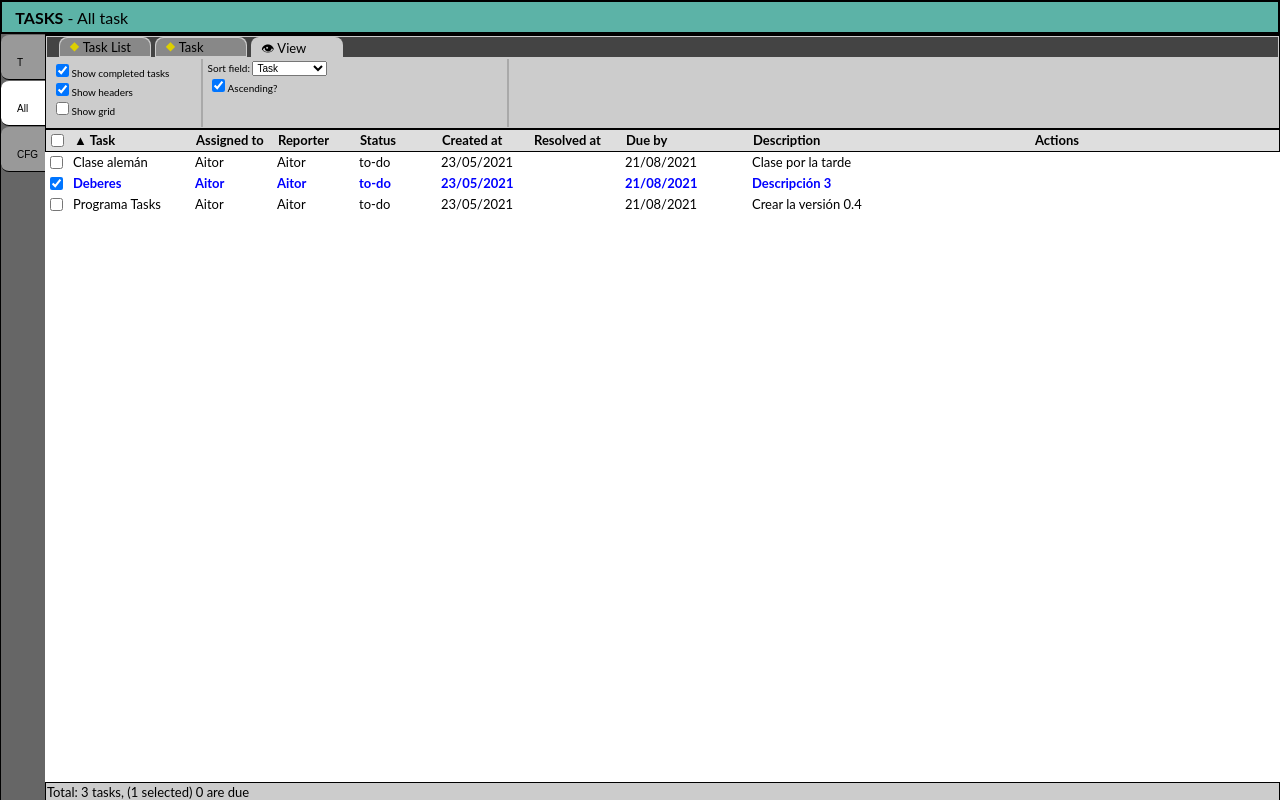
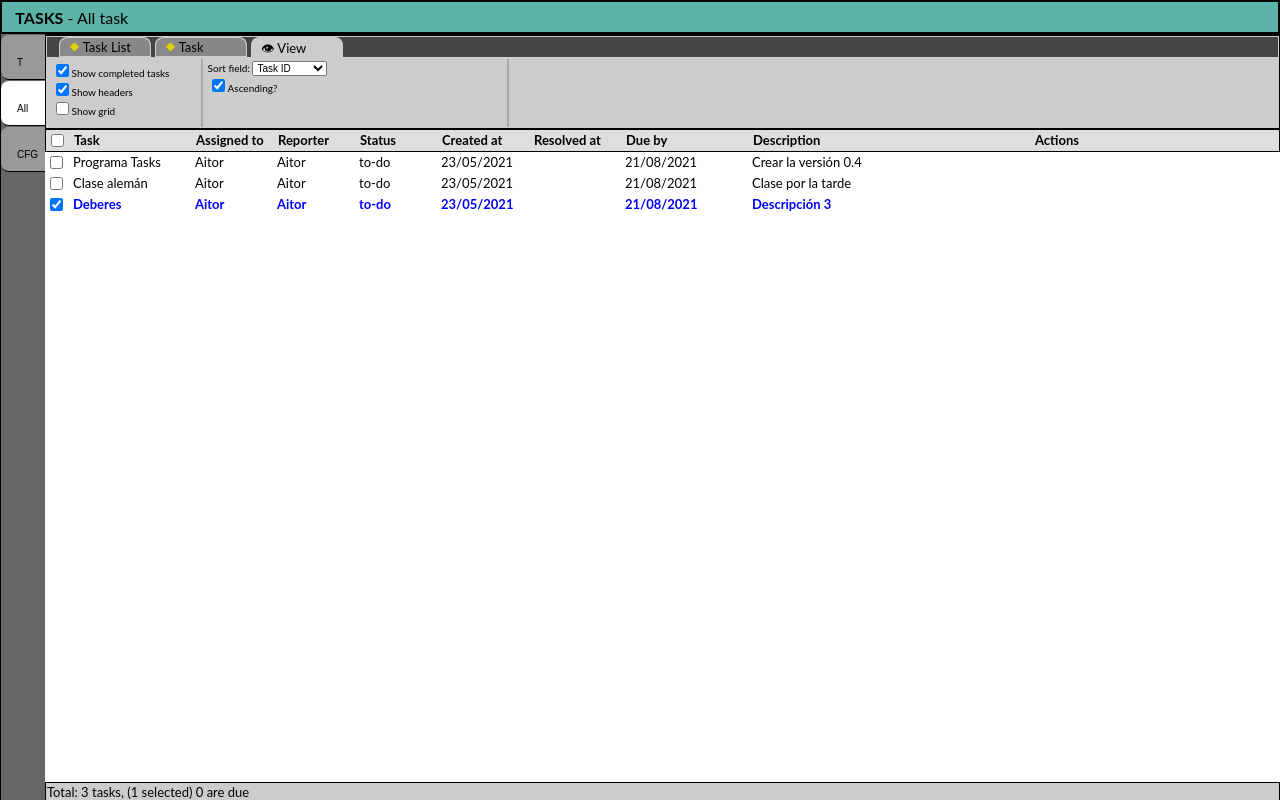
Before and after one commit to aitor-sm/angular-ivy-655t8v, an Angular app: page / in a window 1280 px wide. Both pictures are taken after a click on the button "👁 View". Built offline with nearby package versions, Linux system fonts and the light colour scheme.

Commit message:
Ordering and sortField are part of the view

```diff
--- a/src/app/NCobject.service.ts
+++ b/src/app/NCobject.service.ts
@@ -33,6 +33,8 @@ export class NCobjectS {
       a[0].setXField ("showTerminal", true);
       a[0].setXField ("showGrid", false);
       a[0].setXField ("showHeaders", true);
+      a[0].setXField ("sortField", 0);
+      a[0].setXField ("ascending", true);
       break;
     }
 
--- a/src/app/tasklist.comp.component.html
+++ b/src/app/tasklist.comp.component.html
@@ -114,16 +114,16 @@
           <div id="ViewProps" class="toolbartabcontent" style="display:block">
           <table height=100%><tr><td class="toolbar_section" width=150px>
 
-          &nbsp;<input type="checkbox" [(ngModel)]="this.currentView.showTerminal" (change)="vw_toggleTerminalTasks($event)">Show completed tasks<br>
-          &nbsp;<input type="checkbox" [(ngModel)]="this.currentView.showHeaders" >Show headers<br>
-          &nbsp;<input type="checkbox" [(ngModel)]="this.currentView.showGrid" >Show grid<br>
+          &nbsp;<input type="checkbox" [(ngModel)]="currentView.showTerminal" (change)="vw_toggleTerminalTasks($event)">Show completed tasks<br>
+          &nbsp;<input type="checkbox" [(ngModel)]="currentView.showHeaders" >Show headers<br>
+          &nbsp;<input type="checkbox" [(ngModel)]="currentView.showGrid" >Show grid<br>
 
           </td><td class="toolbar_section" width=300px>
-          &nbsp;Sort field:  <select class="toolbarbox" required size=0 [(ngModel)]='sortField' >
+          &nbsp;Sort field:  <select class="toolbarbox" required size=0 [(ngModel)]='currentView.sortField' >
       <option *ngFor="let item of [].constructor(fields.length); let i = index" [value]="i">{{fields[i].FCaption}}</option>
       </select>
           <br>
-          &nbsp;<input type="checkbox" [(ngModel)]="ascending" >Ascending?<br>
+          &nbsp;<input type="checkbox" [(ngModel)]="currentView.ascending" >Ascending?<br>
 
 
 
@@ -226,7 +226,7 @@
       <!--------- Non-empty TABLE  ---->
 
       <ng-template #task_tableelements>
-        <ng-container *ngFor="let task of TL.subFilter(applyFilter) | DBsort:ascending:fields[sortField].FName:fields[sortField].FType ">
+        <ng-container *ngFor="let task of TL.subFilter(applyFilter) | DBsort:currentView.ascending:fields[currentView.sortField].FName:fields[currentView.sortField].FType ">
           <tr *ngIf="applyFilter(task)" class=record (mouseover)="onMouseOver(task)" (mouseout)="onMouseOut(task)"
             [class.highlight]="Parameters['highlightRecord'](task)" [class.selected]="task.selected">
 
--- a/src/app/tasklist.comp.component.ts
+++ b/src/app/tasklist.comp.component.ts
@@ -77,8 +77,8 @@ export class TaskList_comp implements OnInit {
   op_description: string;
 
   // Sorting options (temporary)
-  ascending : boolean = true;
-  sortField : number  = 1;
+//  ascending : boolean = true;
+//  sortField : number  = 1;
 
 
   ///////////////// INITIALISATION
@@ -158,12 +158,11 @@ export class TaskList_comp implements OnInit {
   }
 
   showArrow (name: string): string {
-    if (name == (this.fields[this.sortField].FName))
-      return this.ascending ? ' ▲' : ' ▼';
+    if (name == (this.fields[this.currentView.sortField].FName))
+      return this.currentView.ascending ? '▲' : '▼';
     else
       return "";
   }
-
 
 
 
@@ -447,5 +446,20 @@ export class DBViewObject extends MCObject {
       this.setXField ("showHeaders", b);
     }
 
+    public get sortField () : number {
+      return this.getXField ("sortField");
+    }
+
+    public set sortField (b: number) {
+      this.setXField ("sortField", b);
+    }
+    public get ascending () : boolean {
+      return this.getXField ("ascending");
+    }
+
+    public set ascending (b: boolean) {
+      this.setXField ("ascending", b);
+    }
+
 
 }
```
